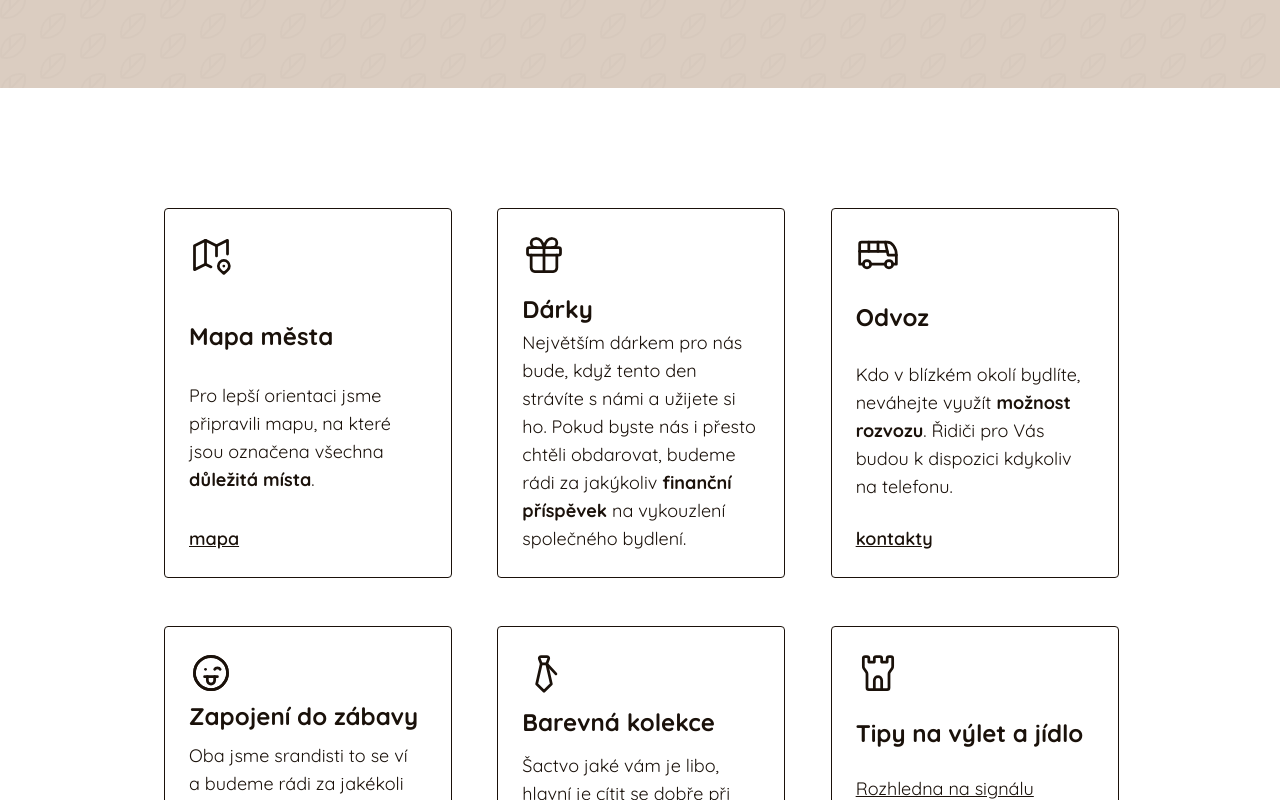
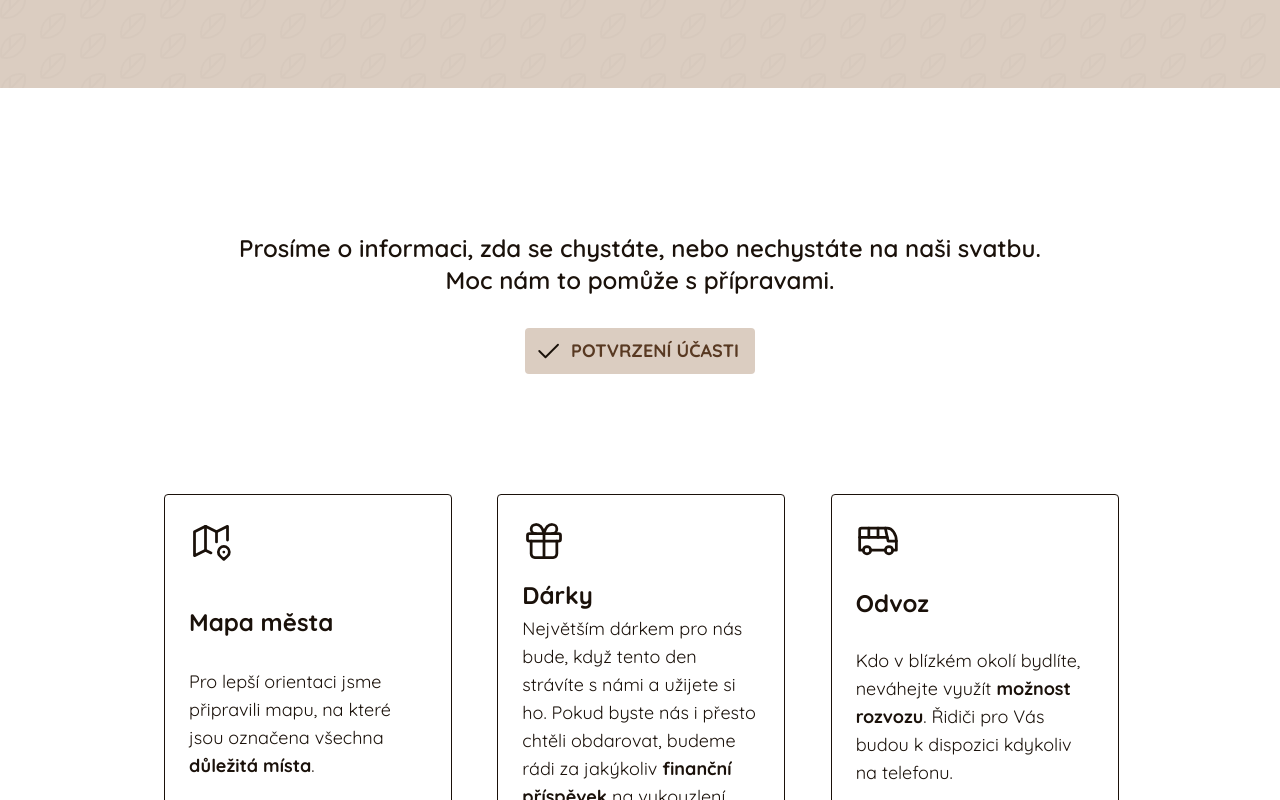
Before and after one commit to petrkucerak/hubalkovi, a Next.js app: page / in a window 1280 px wide. Shown: the part 2880-3680 px from the top of the page. Built offline with nearby package versions, Linux system fonts and the light colour scheme.

Commit message:
Add attende confirm

```diff
--- a/components/information.js
+++ b/components/information.js
@@ -2,7 +2,35 @@ import Link from "next/link";
 import Card from "./card";
 export default function Infromation() {
   return (
-    <div className="w-full flex justify-start my-24 items-center flex-col font-quicksand text-[#1a110a]">
+    <div className="w-full flex justify-start items-center flex-col font-quicksand text-[#1a110a]">
+      <div className="my-24 text-2xl w-[90vw] max-w-[1000px] text-center font-semibold">
+        <p>
+          Prosíme o informaci, zda se chystáte, nebo nechystáte na naši svatbu.
+          <br />
+          Moc nám to pomůže s přípravami.{" "}
+        </p>
+        <Link href="https://forms.gle/VjofqnZTiZYGWdUD6" target="_blank">
+          <button className="bg-[#dbcdc1ff] uppercase hover:bg-[#caa789] text-[#583922] font-bold py-2 pr-4 pl-2 rounded mt-8 text-lg inline-flex items-center">
+            <svg
+              xmlns="http://www.w3.org/2000/svg"
+              class="icon icon-tabler icon-tabler-check"
+              width="30"
+              height="30"
+              viewBox="0 0 24 24"
+              stroke-width="1.5"
+              stroke="#1a110a"
+              fill="none"
+              stroke-linecap="round"
+              stroke-linejoin="round"
+              className="mr-2"
+            >
+              <path stroke="none" d="M0 0h24v24H0z" fill="none" />
+              <path d="M5 12l5 5l10 -10" />
+            </svg>{" "}
+            <span>potvrzení účasti</span>
+          </button>
+        </Link>
+      </div>
       <div className="w-[90vw] max-w-[1000px] flex flex-col items-center md:grid md:grid-cols-2 lg:grid-cols-3 text-lg">
         <Card>
           <svg
@@ -222,10 +250,7 @@ export default function Infromation() {
               </Link>
             </li>
             <li>
-              <Link
-                target="_blank"
-                href="http://www.restaurace-divadlo.cz/"
-              >
+              <Link target="_blank" href="http://www.restaurace-divadlo.cz/">
                 Restaurace Divadlo
               </Link>
             </li>
```
